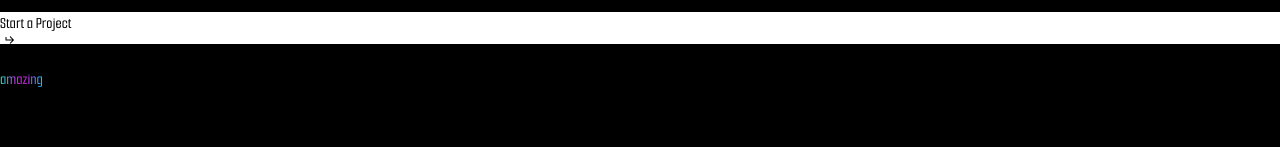
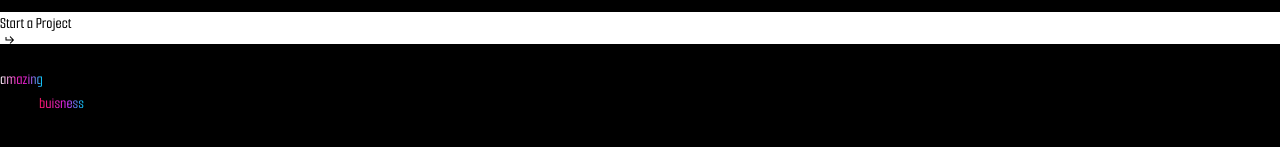
Before and after one commit to chaudhary64/Refokus, a React (Vite) app: page / in a window 1280 px wide. Shown: the part 371-518 px from the top of the page. Built offline with nearby package versions, Linux system fonts and the light colour scheme.

Commit message:
Refactor linear gradient for improved aesthetic appeal

```diff
--- a/src/Components/Home/Home.jsx
+++ b/src/Components/Home/Home.jsx
@@ -188,7 +188,7 @@ const Home = () => {
   return (
     <>
       <section className="h-fit w-[95%] mx-auto pt-20 text-white">
-        <div className="text-9xl leading-[0.95]">
+        <div className="text-9xl leading-[0.95] tracking-wider">
           <span>
             <p>We Develop</p>
           </span>
@@ -198,7 +198,7 @@ const Home = () => {
                 style={{
                   color: "transparent",
                   background:
-                    "linear-gradient(90deg, rgba(18,245,197,1) 0%, rgba(213,35,238,1) 40%, rgba(216,32,238,1) 60%, rgba(0,212,255,1) 100%)",
+                    "linear-gradient(90deg, rgba(255,255,255,1) 0%, rgba(238,35,192,1) 40%, rgba(238,32,215,1) 60%, rgba(0,212,255,1) 100%)",
                   backgroundClip: "text",
                 }}
                 className="inline-block h-fit text-transparent"
@@ -210,12 +210,24 @@ const Home = () => {
           </span>
           <span>
             <p>
-              for your business <span>.</span>
+              for your
+              <span
+                style={{
+                  color: "transparent",
+                  background:
+                    "linear-gradient(90deg, rgba(245,18,98,1) 0%, rgba(238,35,192,1) 40%, rgba(216,32,238,1) 60%, rgba(0,212,255,1) 100%)",
+                  backgroundClip: "text",
+                }}
+                className="inline-block h-fit text-transparent"
+              >
+                buisness
+              </span>
+              <span>.</span>
             </p>
           </span>
         </div>
-        <span className="mt-16 text-xl inline-block h-fit w-fit tracking-wider">
-          <p>
+        <span className="mt-20 text-lg inline-block h-fit w-full tracking-wider">
+          <p className="text-center">
             Refokus is a forward-thinking web agency that combines Web Design,
             Webflow Development, and Creative Development to create cool
             websites that help brands position themselves as market leaders.
```
